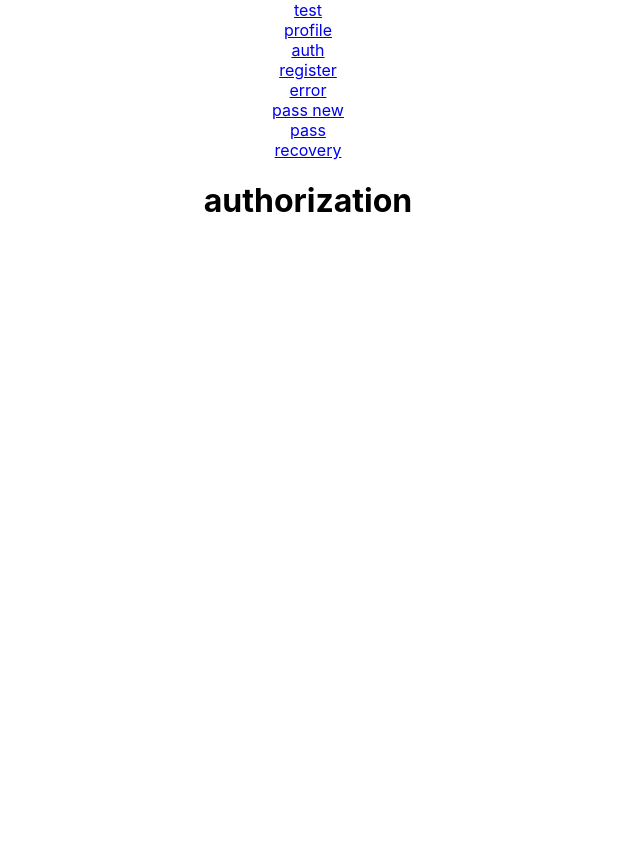
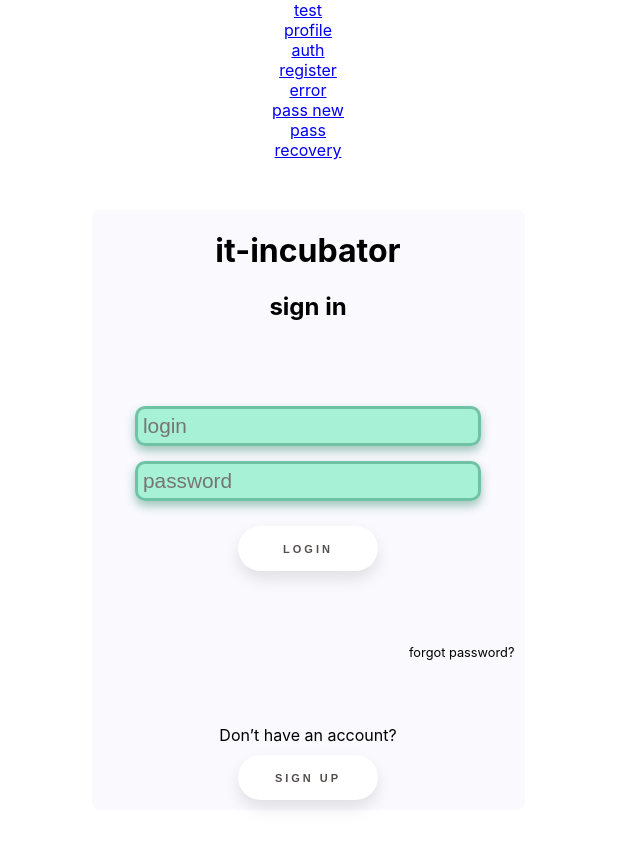
Before and after one commit to 6y6jlb/friday-project, a React (Create React App) app: page /#/authorization in a window 1280 px wide. Shown: the top 848 px of the page, without its empty margins (332-972 px from the left). Before the commit the page ends 800 px from the top, so only its background shows below. Built offline with nearby package versions, Linux system fonts and the light colour scheme.

Commit message:
authorization/login page without logic. just some css

```diff
--- a/src/main/bll/authorization-reducer.ts
+++ b/src/main/bll/authorization-reducer.ts
@@ -1,7 +1,7 @@
 import {InferActionsType} from "./store";
 
 //actions
-export const actionsProfile = {}
+export const actionsAuthorization = {}
 //reducer
 const authReducer = (state = {}, action: AuthActionsTypes): InitialStateProfileType => {
     switch (action.type) {
@@ -11,5 +11,5 @@ const authReducer = (state = {}, action: AuthActionsTypes): InitialStateProfileT
 }
 export default authReducer;
 //types
-export type AuthActionsTypes = InferActionsType<typeof actionsProfile>;
+export type AuthActionsTypes = InferActionsType<typeof actionsAuthorization>;
 export type InitialStateProfileType = any;
--- a/src/main/ui/components/authorization/Authorization.module.css
+++ b/src/main/ui/components/authorization/Authorization.module.css
@@ -0,0 +1,22 @@
+.authContainer {
+    width: 413px;
+    height: 600px;
+    margin: 50px auto;
+    background: #F9F9FE;
+    border-radius: 8px;
+    display: flex;
+    flex-direction: column;
+    justify-content: space-between;
+    padding: 0 10px;
+}
+.forgotPasFrame {
+    font-size: 0.8em;
+    align-self: flex-end;
+
+}
+.signUpFrame {
+    display: flex;
+    flex-direction: column;
+    justify-content: center;
+    align-items: center;
+}
--- a/src/main/ui/components/authorization/Authorization.tsx
+++ b/src/main/ui/components/authorization/Authorization.tsx
@@ -1,5 +1,27 @@
 import React from "react";
+import style from './Authorization.module.css'
+import SuperInputText from "../../common/components/SuperInputText/SuperInputText";
+import SuperButton from "../../common/components/SuperButton/SuperButton";
 
-export const Authorization:React.FC= (props)=>{
-    return <h1>authorization</h1>
+export const Authorization: React.FC = (props) => {
+    return (
+        <div className={style.authContainer}>
+            <div className={ style.titleFrame }><h1>it-incubator</h1>
+                <h2>sign in</h2></div>
+            <div className={ style.inputsFrame }>
+                <SuperInputText placeholder={ 'login' }></SuperInputText>
+                <SuperInputText placeholder={ 'password' }></SuperInputText>
+                <SuperButton>login</SuperButton>
+            </div>
+            <div className={ style.forgotPasFrame }>
+                <span className={ style.forgotPasButton }>forgot password?</span>
+            </div>
+
+            <div className={ style.signUpFrame }>
+                <span>Don’t have an account?</span>
+                <SuperButton>sign up</SuperButton>
+            </div>
+
+        </div>
+    )
 }
```
